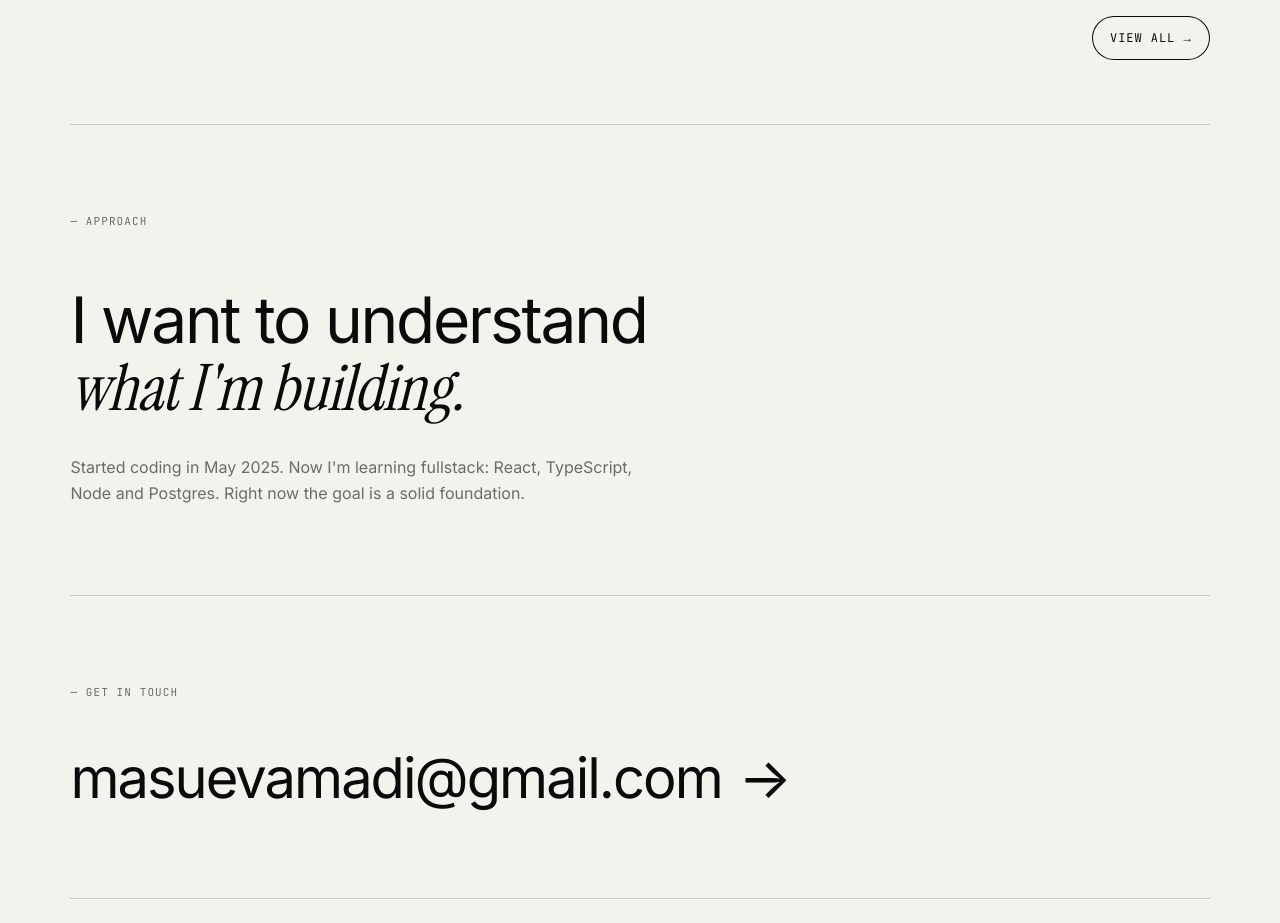
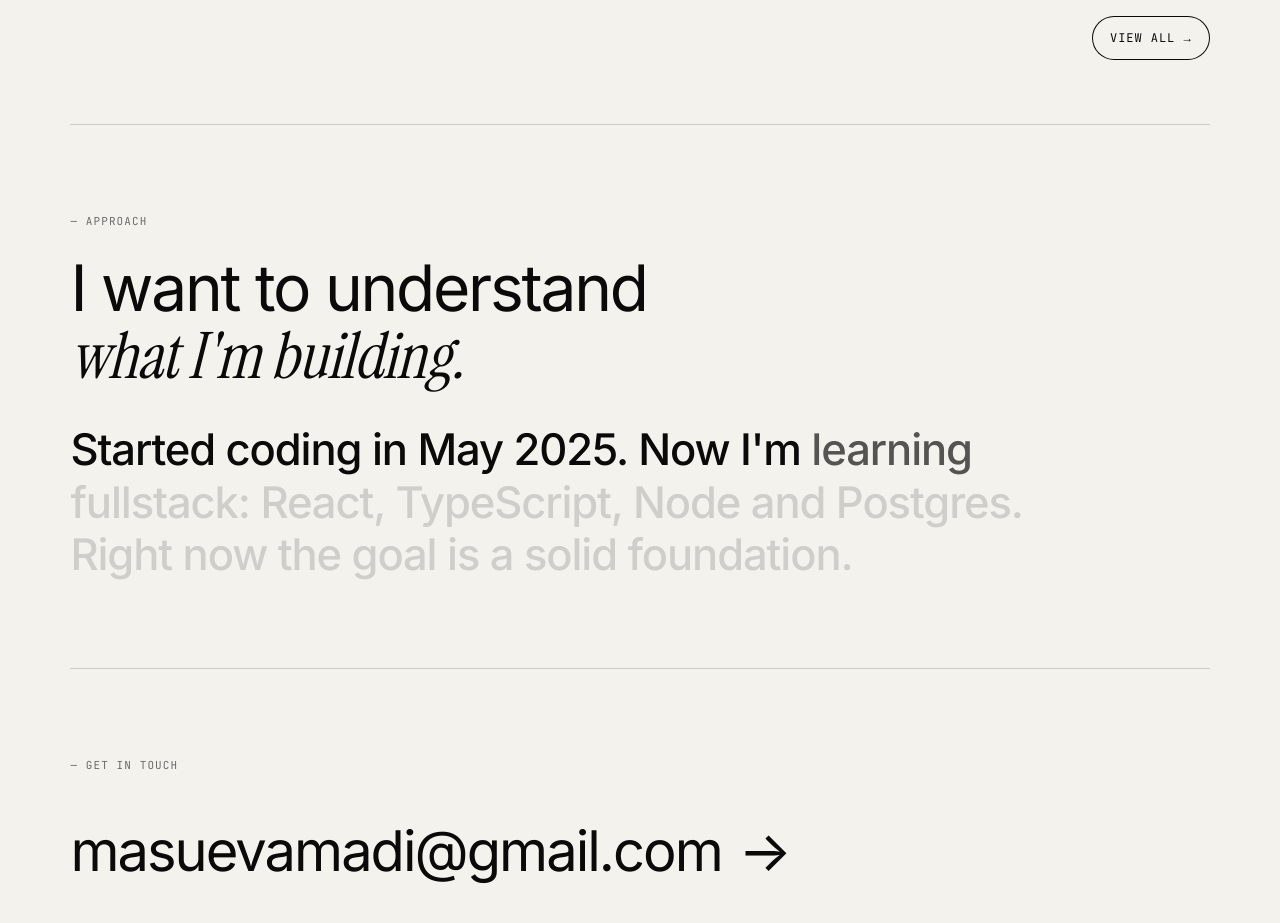
Before and after one commit to MARBORZ/marborz.one, a React (Vite) app: page / in a window 1280 px wide. Shown: the part 1080-2003 px from the top of the page. Built offline with nearby package versions, Linux system fonts and the light colour scheme.

Commit message:
Apple-style scroll text on Home, small fixes
- ScrollText: the approach paragraph is set large and lights up word by
  word as it scrolls through the viewport
- "[ COMING SOON ]" overlay text comes from the locales via data-soon
- vite.config uses import.meta.dirname (removes the build warning)

```diff
--- /dev/null
+++ b/src/components/motion/ScrollText.tsx
@@ -0,0 +1,40 @@
+import { useRef } from "react";
+import { motion, useScroll, useTransform, type MotionValue } from "framer-motion";
+import styles from "./motion.module.scss";
+
+interface ScrollTextProps {
+  text: string;
+  className?: string;
+}
+
+function Word({ word, progress, range }: { word: string; progress: MotionValue<number>; range: [number, number] }) {
+  const opacity = useTransform(progress, range, [0.15, 1]);
+  return (
+    <span className={styles.word}>
+      <motion.span style={{ opacity }}>{word}</motion.span>{" "}
+    </span>
+  );
+}
+
+// Apple-style reading reveal: words light up one after another as the paragraph scrolls through the viewport
+export default function ScrollText({ text, className }: ScrollTextProps) {
+  const ref = useRef<HTMLParagraphElement>(null);
+  const { scrollYProgress } = useScroll({
+    target: ref,
+    offset: ["start 0.85", "end 0.45"],
+  });
+  const words = text.split(" ");
+
+  return (
+    <p ref={ref} className={className}>
+      {words.map((word, i) => (
+        <Word
+          key={i}
+          word={word}
+          progress={scrollYProgress}
+          range={[i / words.length, (i + 1) / words.length]}
+        />
+      ))}
+    </p>
+  );
+}
--- a/src/components/motion/motion.module.scss
+++ b/src/components/motion/motion.module.scss
@@ -10,3 +10,8 @@
   display: block;
   transform-origin: 0 100%;
 }
+
+// Words in ScrollText keep their own box so opacity changes don't reflow the line
+.word {
+  display: inline;
+}
--- a/src/locales/en.json
+++ b/src/locales/en.json
@@ -1,6 +1,7 @@
 {
   "common": {
     "copyright": "© 2026 AMADI MASUEV",
+    "comingSoon": "COMING SOON",
     "statuses": {
       "active": "ACTIVE",
       "shipped": "SHIPPED",
--- a/src/locales/no.json
+++ b/src/locales/no.json
@@ -1,6 +1,7 @@
 {
   "common": {
     "copyright": "© 2026 AMADI MASUEV",
+    "comingSoon": "KOMMER SNART",
     "statuses": {
       "active": "AKTIV",
       "shipped": "FERDIG",
--- a/src/locales/ru.json
+++ b/src/locales/ru.json
@@ -1,6 +1,7 @@
 {
   "common": {
     "copyright": "© 2026 АМАДИ МАСУЕВ",
+    "comingSoon": "СКОРО",
     "statuses": {
       "active": "В РАБОТЕ",
       "shipped": "ГОТОВ",
--- a/src/pages/Home.tsx
+++ b/src/pages/Home.tsx
@@ -8,6 +8,7 @@ import ProjectModal from '@/components/ProjectModal'
 import MediaImage from '@/components/MediaImage'
 import StatusPill from '@/components/StatusPill'
 import HeroTitle from '@/components/motion/HeroTitle'
+import ScrollText from '@/components/motion/ScrollText'
 import { Reveal, RevealGroup } from '@/components/motion/Reveal'
 import { allProjects } from '@/shared/projects'
 import { SITE_CONFIG } from '@/shared/config'
@@ -83,6 +84,7 @@ export default function Home() {
                   if (e.pointerType === 'mouse' && finePointer) setHoveredId(project.id)
                 }}
                 disabled={project.status === 'planned'}
+                data-soon={t('common.comingSoon')}
                 variants={revealVariants}
                 whileTap={{ scale: 0.99 }}
               >
@@ -105,14 +107,16 @@ export default function Home() {
           </Reveal>
         </section>
 
-        <Reveal as="section" className={styles.approach}>
+        <section className={styles.approach}>
+          <Reveal>
             <div className={styles.sectionLabel}>{t('home.approach.label')}</div>
             <div className={styles.approachContent}>
               <h3>{t('home.approach.line1')}</h3>
               <h3>{t('home.approach.line2')}</h3>
             </div>
-          <p className={styles.body}>{t('home.approach.body')}</p>
           </Reveal>
+          <ScrollText text={t('home.approach.body')} className={styles.body} />
+        </section>
 
         <Reveal as="section" className={styles.cta}>
           <div className={styles.sectionLabel}>{t('home.cta.label')}</div>
--- a/src/pages/Projects.tsx
+++ b/src/pages/Projects.tsx
@@ -46,6 +46,7 @@ function FeaturedProject({
         className={styles.featuredProject}
         onClick={() => onOpen(project.id)}
         disabled={project.status === "planned"}
+        data-soon={t("common.comingSoon")}
         whileTap={{ scale: 0.985 }}
       >
         <div className={styles.featuredMedia}>
@@ -83,20 +84,14 @@ export default function Projects() {
   }, []);
 
   const filtered =
-    filter === "all"
-      ? allProjects
-      : allProjects.filter((p) => p.status === filter);
+    filter === "all" ? allProjects : allProjects.filter((p) => p.status === filter);
 
   const featured = filtered.find((p) => p.status === "active") ?? filtered[0];
   const gridProjects = filtered.filter(
-    (p) =>
-      p.id !== featured?.id &&
-      (p.status === "active" || p.status === "shipped"),
+    (p) => p.id !== featured?.id && (p.status === "active" || p.status === "shipped"),
   );
   const archiveProjects = filtered.filter(
-    (p) =>
-      p.id !== featured?.id &&
-      (p.status === "experiment" || p.status === "planned"),
+    (p) => p.id !== featured?.id && (p.status === "experiment" || p.status === "planned"),
   );
 
   const filterOptions = PROJECT_FILTERS.map((f) => ({
@@ -118,9 +113,7 @@ export default function Projects() {
         />
 
         <div className={styles.filters}>
-          <span className={styles.filterLabel}>
-            {t("projects.filter.label")}
-          </span>
+          <span className={styles.filterLabel}>{t("projects.filter.label")}</span>
           <SegmentedControl
             options={filterOptions}
             value={filter}
@@ -142,9 +135,7 @@ export default function Projects() {
             exit={{ opacity: 0, transition: { duration: 0.2, ease: EASE_APPLE } }}
             transition={{ duration: 0.3, ease: EASE_APPLE }}
           >
-            {featured && (
-              <FeaturedProject project={featured} onOpen={setActiveId} />
-            )}
+            {featured && <FeaturedProject project={featured} onOpen={setActiveId} />}
 
             {gridProjects.length > 0 && (
               <RevealGroup className={styles.projectsGrid} stagger={0.07}>
@@ -155,6 +146,7 @@ export default function Projects() {
                     className={styles.projectCard}
                     onClick={() => setActiveId(project.id)}
                     disabled={project.status === "planned"}
+                    data-soon={t("common.comingSoon")}
                     variants={revealVariants}
                     whileTap={{ scale: 0.98 }}
                   >
@@ -191,6 +183,7 @@ export default function Projects() {
                       className={styles.archiveRow}
                       onClick={() => setActiveId(project.id)}
                       disabled={project.status === "planned"}
+                      data-soon={t("common.comingSoon")}
                       variants={revealVariants}
                       whileTap={{ scale: 0.99 }}
                     >
@@ -200,7 +193,9 @@ export default function Projects() {
                         {t(`projects.list.${project.id}.tagline`)}
                       </span>
                       <span className={styles.archiveStack}>{project.stack}</span>
-                      <span className={styles.archiveArrow} aria-hidden="true">→</span>
+                      <span className={styles.archiveArrow} aria-hidden="true">
+                        →
+                      </span>
                     </motion.button>
                   ))}
                 </RevealGroup>
--- a/src/styles/Home/home.module.scss
+++ b/src/styles/Home/home.module.scss
@@ -237,11 +237,14 @@
     }
   }
 
+  // Large reading text that lights up word by word on scroll (ScrollText)
   .body {
-    font-size: 16px;
-    line-height: 1.6;
-    color: $color-text-muted;
-    max-width: 600px;
+    font-size: clamp(24px, 3.4vw, 44px);
+    font-weight: 500;
+    line-height: 1.2;
+    letter-spacing: -0.025em;
+    color: $color-text;
+    max-width: 980px;
   }
 }
 
--- a/src/styles/tokens.scss
+++ b/src/styles/tokens.scss
@@ -179,7 +179,7 @@ $line-height-loose-2xl: 1.65;
     position: relative;
 
     &::after {
-      content: '[ COMING SOON ]';
+      content: '[ ' attr(data-soon) ' ]';
       position: absolute;
       inset: 0;
       display: flex;
--- a/vite.config.ts
+++ b/vite.config.ts
@@ -11,7 +11,7 @@ export default defineConfig({
   ],
   resolve: {
     alias: {
-      '@': path.resolve(__dirname, './src'),
+      '@': path.resolve(import.meta.dirname, './src'),
     },
   },
 })
```
Lines whose indentation alone changed are shown as unchanged.
